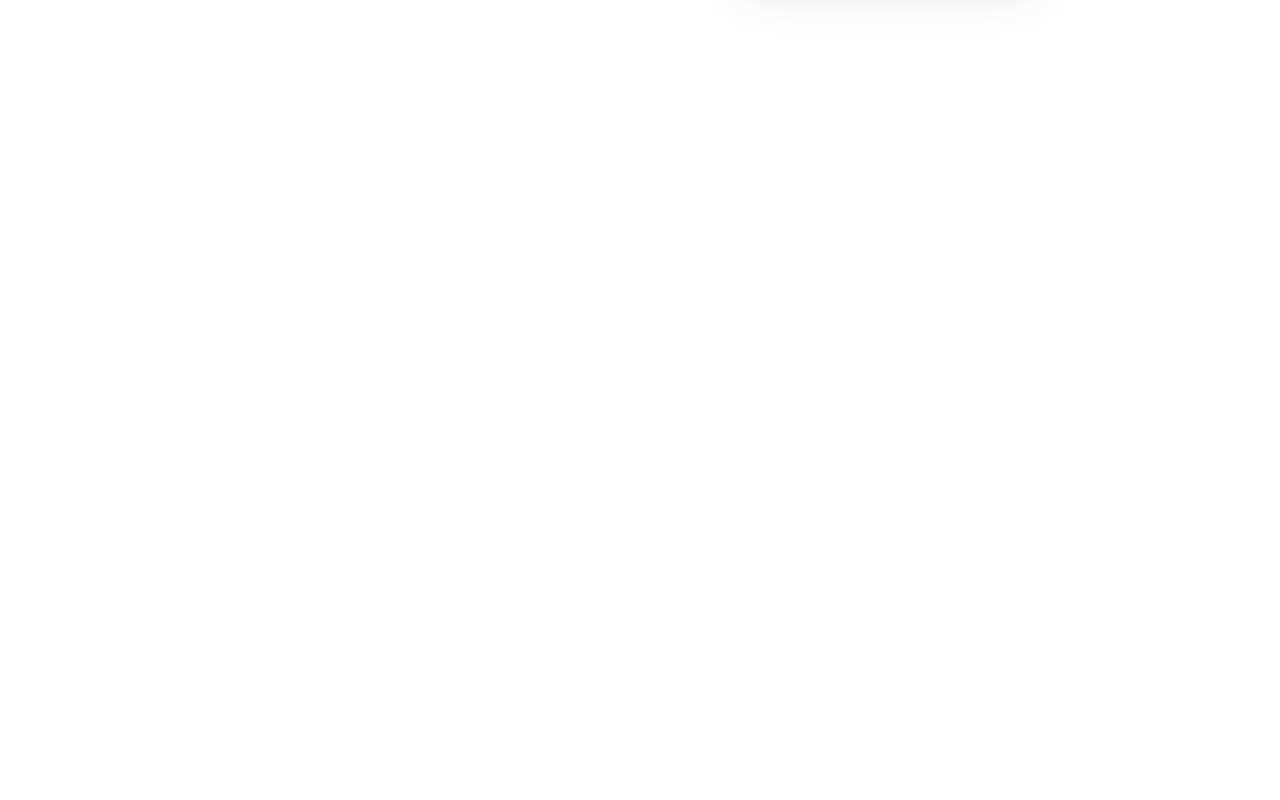
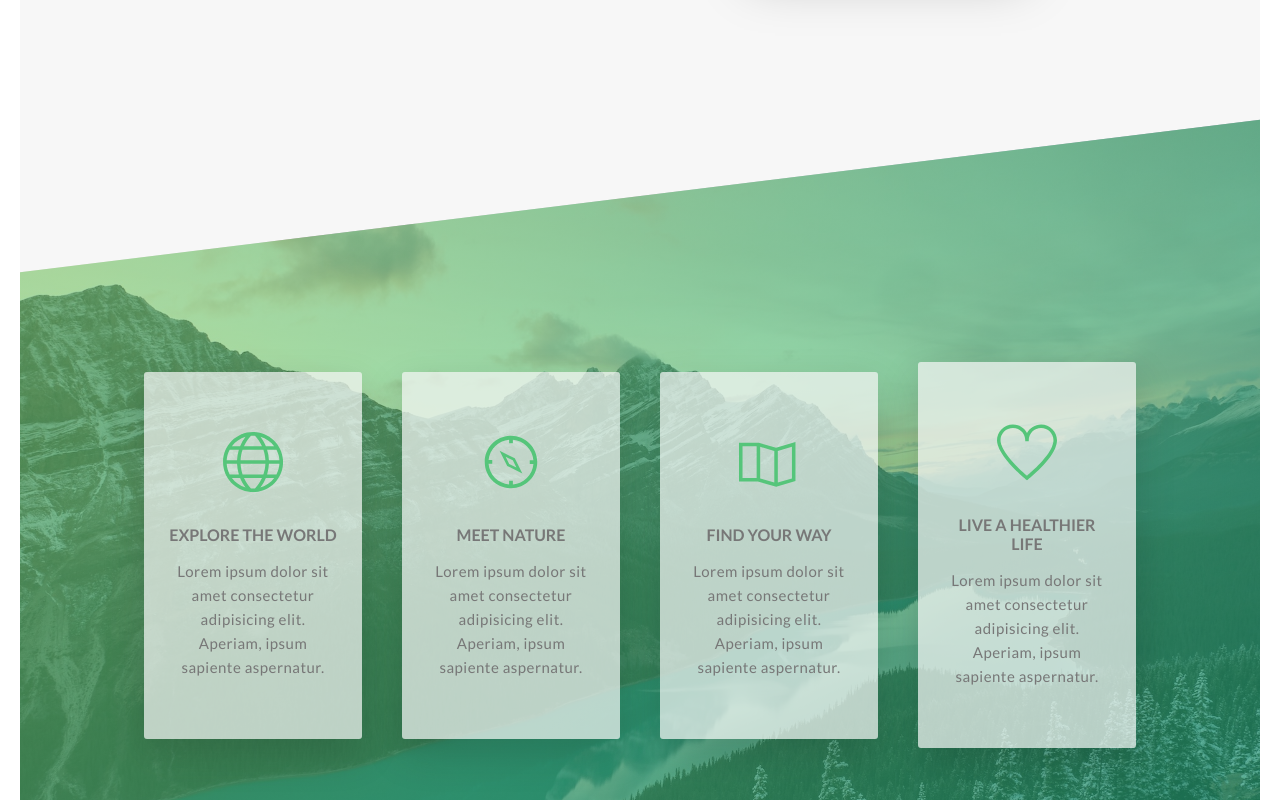
Before and after one commit to Abdallah66hossam/Natours-landing-page, a React (Create React App) app: page / in a window 1280 px wide. Shown: the part 1420-2220 px from the top of the page. Before the commit the page ends 1616 px from the top, so only its background shows below. Built offline with nearby package versions, Linux system fonts and the light colour scheme.

Commit message:
features section

```diff
--- a/src/App.js
+++ b/src/App.js
@@ -1,12 +1,15 @@
 import About from "./components/about/About";
 import Banner from "./components/header/Banner";
+import "./app.scss";
+import Fetures from "./components/fetures/Fetures";
 
 function App() {
   return (
-    <>
+    <div className="app">
       <Banner />
       <About />
-    </>
+      <Fetures />
+    </div>
   );
 }
 
--- /dev/null
+++ b/src/app.scss
@@ -0,0 +1,5 @@
+@use "./main" as color;
+
+.app {
+  background-color: color.$grey-light;
+}
--- /dev/null
+++ b/src/components/UI/FetureCart.js
@@ -0,0 +1,8 @@
+import React from "react";
+import style from "./feture_cart..module.scss";
+
+const FetureCart = (props) => {
+  return <div className={style.cart}>{props.children}</div>;
+};
+
+export default FetureCart;
--- /dev/null
+++ b/src/components/UI/feture_cart..module.scss
@@ -0,0 +1,31 @@
+@use "../../main.scss" as color;
+
+.cart {
+  background-color: rgba(247, 247, 247, 0.7);
+  font-size: 1.5rem;
+  padding: 6rem 2.5rem;
+  text-align: center;
+  border-radius: 3px;
+  box-shadow: 0 1.5rem 4rem rgb(0 0 0 / 15%);
+  transition: -webkit-transform 0.3s;
+  transition: 0.3s;
+  color: color.$grey-dark;
+  &:hover {
+    transform: scale(1.05);
+    cursor: pointer;
+  }
+  & > :first-child {
+    color: color.$medium-green;
+    font-size: 6rem;
+    margin-bottom: 3rem;
+  }
+  & h4 {
+    font-size: 1.6rem;
+    text-transform: uppercase;
+    margin-bottom: 1.5rem;
+  }
+  & p {
+    line-height: 1.6;
+    letter-spacing: 0.05rem;
+  }
+}
--- /dev/null
+++ b/src/components/fetures/Fetures.js
@@ -0,0 +1,52 @@
+import React from "react";
+import FetureCart from "../UI/FetureCart";
+import style from "./fetures.module.scss";
+import { TfiWorld } from "react-icons/tfi";
+import { VscCompass } from "react-icons/vsc";
+import { TfiMap } from "react-icons/tfi";
+import { TfiHeart } from "react-icons/tfi";
+
+const data = [
+  {
+    icon: <TfiWorld className={style.icon} />,
+    title: "EXPLORE THE WORLD",
+    detaile:
+      "Lorem ipsum dolor sit amet consectetur adipisicing elit. Aperiam, ipsum sapiente aspernatur.",
+  },
+  {
+    icon: <VscCompass className={style.icon} />,
+    title: "MEET NATURE",
+    detaile:
+      "Lorem ipsum dolor sit amet consectetur adipisicing elit. Aperiam, ipsum sapiente aspernatur.",
+  },
+  {
+    icon: <TfiMap className={style.icon} />,
+    title: "FIND YOUR WAY",
+    detaile:
+      "Lorem ipsum dolor sit amet consectetur adipisicing elit. Aperiam, ipsum sapiente aspernatur.",
+  },
+  {
+    icon: <TfiHeart className={style.icon} />,
+    title: "LIVE A HEALTHIER LIFE",
+    detaile:
+      "Lorem ipsum dolor sit amet consectetur adipisicing elit. Aperiam, ipsum sapiente aspernatur.",
+  },
+];
+
+const Fetures = () => {
+  return (
+    <div className={style.skew}>
+      <div className={style.fetures}>
+        {data.map((cart) => (
+          <FetureCart>
+            {cart.icon}
+            <h4>{cart.title}</h4>
+            <p>{cart.detaile}</p>
+          </FetureCart>
+        ))}
+      </div>
+    </div>
+  );
+};
+
+export default Fetures;
--- /dev/null
+++ b/src/components/fetures/fetures.module.scss
@@ -0,0 +1,25 @@
+@use "../../main.scss" as color;
+
+.skew {
+  background: linear-gradient(
+      to bottom right,
+      color.$light-green,
+      color.$dark-green
+    ),
+    url("../../assets/imgs/nat-4.jpg");
+  background-size: cover;
+  background-position: top;
+  height: 70rem;
+  transform: skewY(-7deg);
+  position: relative;
+  & .fetures {
+    display: flex;
+    align-items: center;
+    gap: 4rem;
+    width: 80%;
+    position: absolute;
+    left: 50%;
+    top: 60%;
+    transform: skewY(7deg) translate(-50%, -50%);
+  }
+}
--- a/src/main.scss
+++ b/src/main.scss
@@ -6,6 +6,7 @@
 
 $color-white: #fff;
 $grey-dark: #777;
+$grey-light: #f7f7f7;
 $color-black: #000;
 
 * {
```
Also changed, not shown: src/assets/imgs/nat-4.jpg (added).
